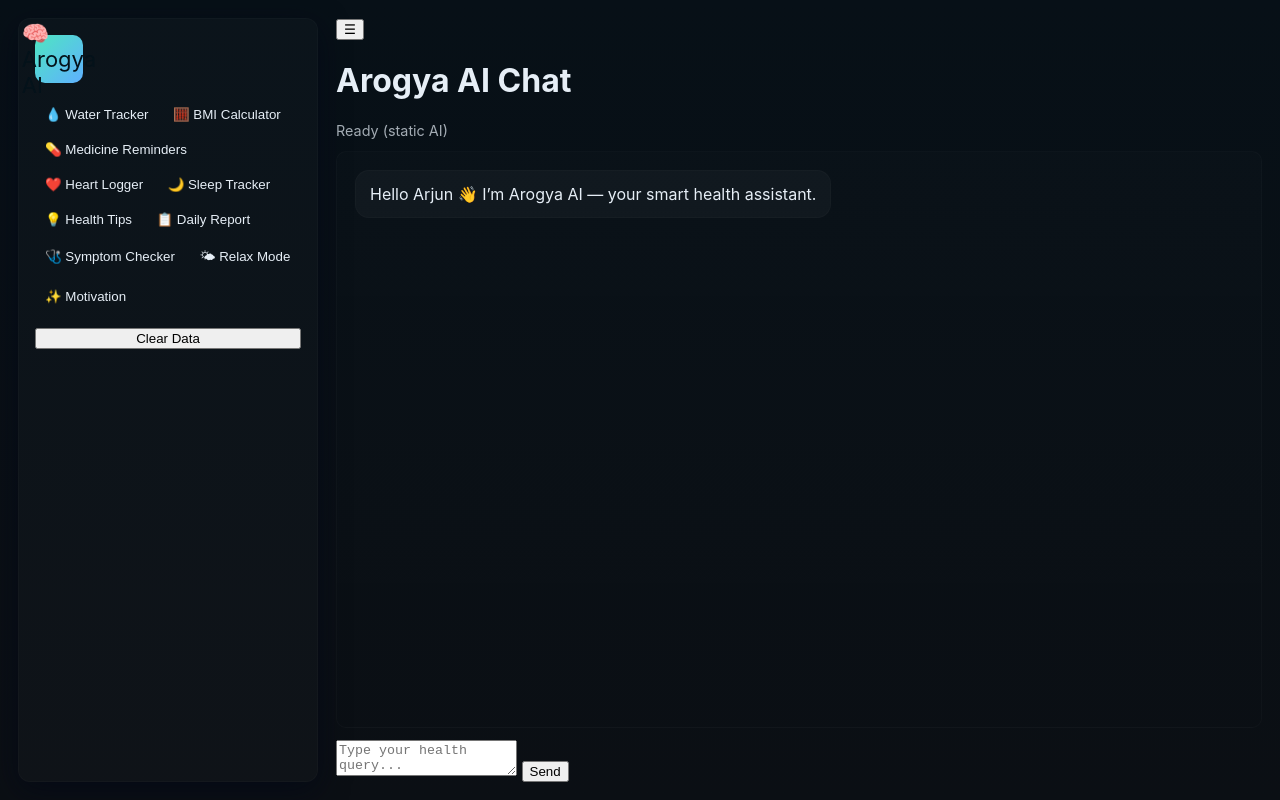
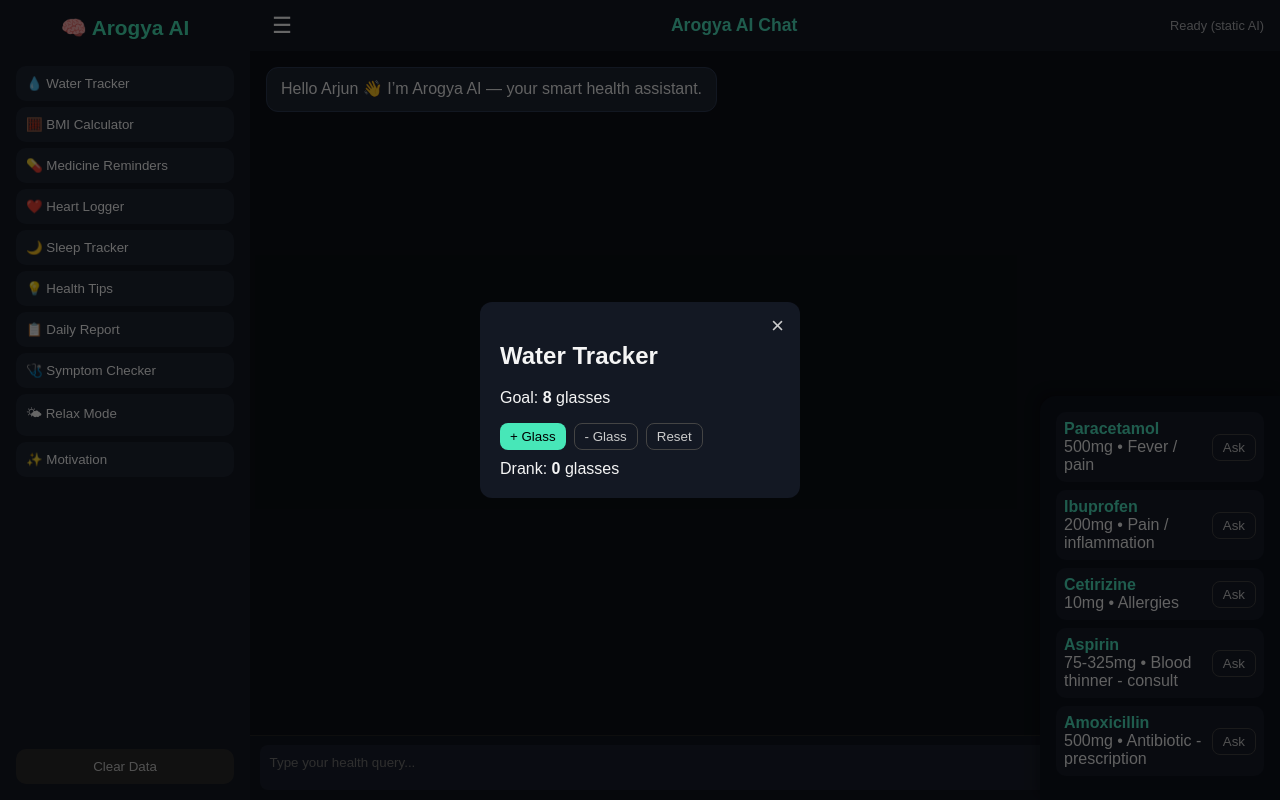
Before and after one commit to yallasrinivas5599-blip/ArogyaAI, a website: page index.html in a window 1280 px wide. Both pictures are taken after a click on the button "💧 Water Tracker". Shown: the top 800 px of the page. Drawn offline with Linux system fonts and the light colour scheme.

Commit message:
Refactor CSS for modern health dashboard UI

```diff
--- a/style.css
+++ b/style.css
@@ -1,80 +1,238 @@
-/* Arogya AI v2 - Dark, modern + sidebar features */
-/* Reset */
-*{box-sizing:border-box}
-html,body{height:100%}
-body{
-  margin:0;
-  font-family:Inter, system-ui, -apple-system, "Segoe UI", Roboto, "Helvetica Neue", Arial;
-  background: linear-gradient(180deg,#071017 0%, #0b0f14 100%);
-  color:#e6eef6;
-  -webkit-font-smoothing:antialiased;
+/* Arogya AI - Modern Health Dashboard UI */
+* {
+  box-sizing: border-box;
+  font-family: "Poppins", sans-serif;
+}
+body {
+  margin: 0;
+  background: #0c0f16;
+  color: #f5f5f5;
+  height: 100vh;
+  display: flex;
+}
+.app {
+  display: flex;
+  width: 100%;
 }
 
-/* Layout */
-.app{display:flex;gap:18px;padding:18px;height:100vh;align-items:stretch}
-.sidebar{
-  width:300px;background:rgba(255,255,255,0.02);border-radius:12px;padding:16px;display:flex;flex-direction:column;gap:14px;
-  border:1px solid rgba(255,255,255,0.02);box-shadow:0 8px 30px rgba(2,6,23,0.6)
+/* Sidebar */
+.sidebar {
+  background: #131823;
+  padding: 1rem;
+  width: 250px;
+  display: flex;
+  flex-direction: column;
+  gap: 10px;
 }
-.brand{display:flex;gap:12px;align-items:center}
-.logo{width:48px;height:48px;border-radius:10px;background:linear-gradient(135deg,#4ee6c1,#5fb0ff);display:flex;align-items:center;justify-content:center;font-size:22px;color:#04121a}
-.brand h1{margin:0;font-size:1.05rem}
-.muted{color:rgba(230,238,246,0.6);font-size:0.9rem}
+.sidebar .logo {
+  font-size: 1.3rem;
+  font-weight: bold;
+  text-align: center;
+  margin-bottom: 1rem;
+  color: #47e7b8;
+}
+.sidebar nav {
+  display: flex;
+  flex-direction: column;
+  gap: 6px;
+}
+.side-btn {
+  background: #1e2533;
+  border: none;
+  padding: 10px;
+  border-radius: 10px;
+  color: #fff;
+  cursor: pointer;
+  text-align: left;
+  transition: background 0.3s;
+}
+.side-btn:hover {
+  background: #2a3348;
+}
+.clear {
+  background: #2b2b2b;
+  margin-top: auto;
+  padding: 10px;
+  border-radius: 10px;
+  cursor: pointer;
+  color: #ccc;
+  border: none;
+}
+.clear:hover {
+  background: #3b3b3b;
+}
 
-/* Sidebar buttons */
-.features{display:flex;flex-direction:column;gap:8px}
-.side-btn{padding:10px;border-radius:10px;border:none;background:transparent;color:#e6eef6;text-align:left;cursor:pointer}
-.side-btn:hover{background:rgba(255,255,255,0.03)}
+/* Chat Area */
+.main {
+  flex: 1;
+  display: flex;
+  flex-direction: column;
+  height: 100vh;
+}
+header {
+  background: #131823;
+  display: flex;
+  align-items: center;
+  justify-content: space-between;
+  padding: 0.7rem 1rem;
+}
+header h1 {
+  font-size: 1.1rem;
+  margin: 0;
+  color: #4ee6c1;
+}
+.menu-btn {
+  font-size: 1.4rem;
+  background: none;
+  color: white;
+  border: none;
+  cursor: pointer;
+}
+.status {
+  font-size: 0.8rem;
+  opacity: 0.7;
+}
+.chat-area {
+  flex: 1;
+  overflow-y: auto;
+  padding: 1rem;
+  display: flex;
+  flex-direction: column;
+  gap: 10px;
+}
+.msg {
+  max-width: 75%;
+  padding: 10px 14px;
+  border-radius: 12px;
+  line-height: 1.4;
+}
+.msg.user {
+  align-self: flex-end;
+  background: #47e7b8;
+  color: #000;
+}
+.msg.bot {
+  align-self: flex-start;
+  background: #1e2533;
+  border: 1px solid #2e3a54;
+}
+.msg .meta {
+  font-size: 0.7rem;
+  opacity: 0.6;
+  margin-top: 4px;
+}
 
-/* Tablets chips */
-.tablets h3{margin:6px 0 6px}
-.chips{display:flex;flex-direction:column;gap:8px;max-height:200px;overflow:auto}
-.chip{display:flex;justify-content:space-between;align-items:center;padding:10px;border-radius:10px;background:rgba(255,255,255,0.02);border:1px solid rgba(255,255,255,0.02)}
-.chip .meta{font-size:0.85rem;color:rgba(230,238,246,0.7)}
-.btn{padding:10px;border-radius:10px;border:none;background:linear-gradient(90deg,#4ee6c1,#5fb0ff);color:#042;font-weight:700;cursor:pointer}
-.btn.ghost{background:transparent;border:1px solid rgba(255,255,255,0.06);color:#e6eef6}
+/* Chat Input */
+.chat-input {
+  display: flex;
+  border-top: 1px solid #222;
+  padding: 0.6rem;
+  background: #10141f;
+}
+.chat-input textarea {
+  flex: 1;
+  resize: none;
+  background: #1a1f2c;
+  border: none;
+  padding: 10px;
+  border-radius: 8px;
+  color: white;
+  height: 45px;
+}
+.chat-input textarea:focus {
+  outline: none;
+}
+.send-btn {
+  margin-left: 8px;
+  background: #47e7b8;
+  border: none;
+  padding: 0 16px;
+  border-radius: 8px;
+  color: #000;
+  font-weight: bold;
+  cursor: pointer;
+}
 
-/* Main */
-.main{flex:1;display:flex;flex-direction:column;gap:12px}
-.topbar{display:flex;justify-content:space-between;align-items:center;padding:10px;background:rgba(255,255,255,0.02);border-radius:10px;border:1px solid rgba(255,255,255,0.02)}
-.icon-btn{background:transparent;border:none;color:#cfeef3;font-size:18px;cursor:pointer}
-.title{font-weight:700}
-.status{font-size:0.9rem;color:rgba(230,238,246,0.7)}
+/* Tablet Quick List */
+.tablet-list {
+  position: fixed;
+  bottom: 0;
+  right: 0;
+  width: 240px;
+  background: #0d121c;
+  padding: 1rem;
+  border-top-left-radius: 16px;
+  box-shadow: -4px -4px 12px rgba(0,0,0,0.3);
+}
+.tablet-list .chip {
+  background: #161b28;
+  border-radius: 10px;
+  padding: 8px;
+  margin-bottom: 8px;
+  display: flex;
+  justify-content: space-between;
+  align-items: center;
+}
+.tablet-list .chip .name {
+  font-weight: bold;
+  color: #4ee6c1;
+}
+.btn {
+  background: #47e7b8;
+  color: black;
+  border: none;
+  border-radius: 8px;
+  padding: 5px 10px;
+  cursor: pointer;
+}
+.btn.ghost {
+  background: none;
+  border: 1px solid #444;
+  color: #ccc;
+}
 
-/* Chat area */
-.chat-area{flex:1;padding:18px;overflow:auto;display:flex;flex-direction:column;gap:12px;border-radius:10px;background:linear-gradient(180deg, rgba(255,255,255,0.01), rgba(255,255,255,0.005));border:1px solid rgba(255,255,255,0.02)}
-.msg{max-width:78%;padding:12px 14px;border-radius:14px;line-height:1.4;word-break:break-word}
-.msg.user{align-self:flex-end;background:linear-gradient(135deg,#4ee6c1,#5fb0ff);color:#042;box-shadow:0 8px 20px rgba(79,179,255,0.08)}
-.msg.bot{align-self:flex-start;background:rgba(255,255,255,0.03);color:#e6eef6;border:1px solid rgba(255,255,255,0.02)}
-.msg .meta{display:block;font-size:0.78rem;color:rgba(230,238,246,0.6);margin-top:8px}
+/* Panels Overlay */
+.panel-overlay {
+  position: fixed;
+  inset: 0;
+  background: rgba(0,0,0,0.6);
+  display: flex;
+  align-items: center;
+  justify-content: center;
+}
+.panel-overlay.hidden {
+  display: none;
+}
+.panel {
+  background: #131823;
+  padding: 20px;
+  border-radius: 12px;
+  width: 320px;
+  max-height: 90vh;
+  overflow-y: auto;
+  position: relative;
+}
+.close-btn {
+  position: absolute;
+  top: 10px;
+  right: 10px;
+  background: none;
+  color: #ccc;
+  font-size: 1.4rem;
+  border: none;
+  cursor: pointer;
+}
+.typing span {
+  display: inline-block;
+  width: 6px;
+  height: 6px;
+  margin: 0 1px;
+  background: #47e7b8;
+  border-radius: 50%;
+  animation: blink 1.2s infinite alternate;
+}
+.typing span:nth-child(2) { animation-delay: 0.2s; }
+.typing span:nth-child(3) { animation-delay: 0.4s; }
+@keyframes blink { from { opacity: 0.3; } to { opacity: 1; } }
 
-/* Composer */
-.composer{display:flex;gap:12px;align-items:center;padding:12px;border-radius:12px;background:rgba(255,255,255,0.02);border:1px solid rgba(255,255,255,0.02)}
-.composer textarea{flex:1;padding:12px 14px;border-radius:10px;border:none;background:rgba(255,255,255,0.01);color:#e6eef6;outline:none;resize:none;font-size:1rem}
-.composer-actions{display:flex;align-items:center;gap:8px}
-.send{padding:10px 16px;border-radius:10px;border:none;background:linear-gradient(90deg,#4ee6c1,#5fb0ff);color:#042;font-weight:700;cursor:pointer}
-.send:disabled{opacity:0.6;cursor:not-allowed}
-
-/* Overlay panel */
-.overlay{position:fixed;inset:0;background:rgba(2,6,23,0.6);display:flex;align-items:center;justify-content:center;z-index:1000}
-.hidden{display:none}
-.panel{width:420px;max-width:95%;background:#071017;padding:18px;border-radius:12px;border:1px solid rgba(255,255,255,0.03);position:relative}
-.panel .close{position:absolute;right:12px;top:12px;border:none;background:transparent;color:#e6eef6;font-size:18px;cursor:pointer}
-
-/* small elements */
-.hint{font-size:0.85rem;color:rgba(230,238,246,0.6);margin-top:6px}
-.sidebar-footer{display:flex;flex-direction:column;gap:8px;align-items:center}
-
-/* typing */
-.typing{display:inline-flex;gap:6px;align-items:center;margin-top:6px}
-.typing span{width:8px;height:8px;background:#4ee6c1;border-radius:50%;animation:blink 1.2s infinite}
-.typing span:nth-child(2){animation-delay:0.15s}
-.typing span:nth-child(3){animation-delay:0.3s}
-@keyframes blink{0%,100%{opacity:0.18}50%{opacity:1}}
-
-/* responsive */
-@media (max-width:900px){
-  .sidebar{display:none}
-  .app{padding:10px}
-  .panel{width:92%}
-}
+.hidden { display: none; }
```
